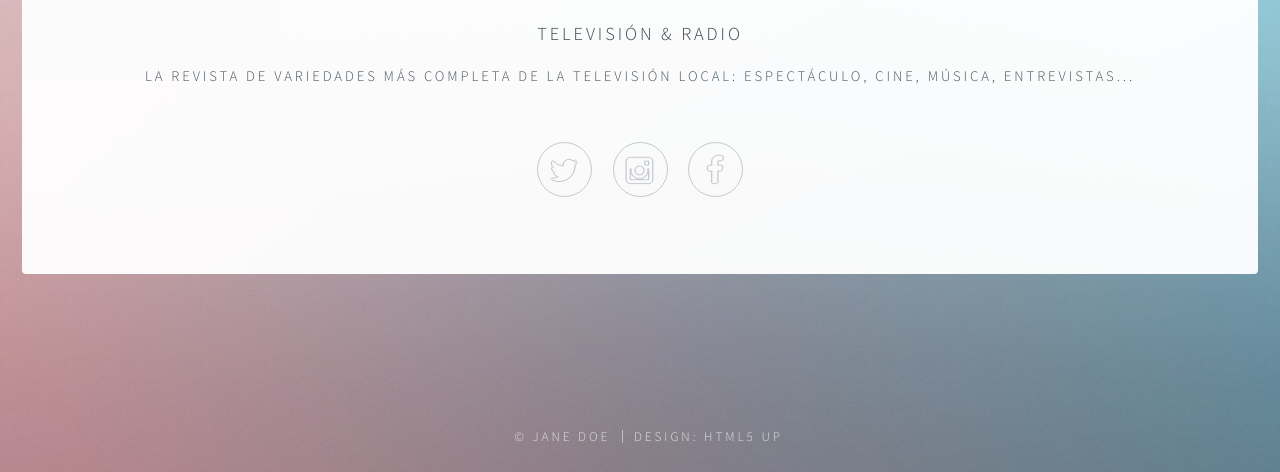
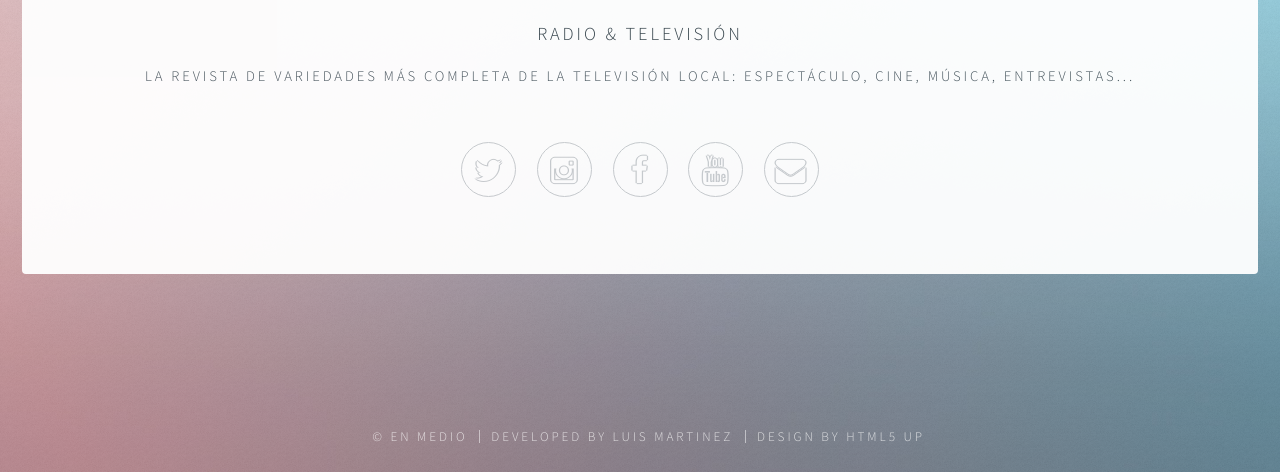
Before and after one commit to luisadrianml/enmedio-web, a plain HTML site: page index.html in a window 1280 px wide. Shown: the part 328-800 px from the top of the page. Drawn offline with Linux system fonts and the light colour scheme.

Commit message:
Add youtube, and email  icon

```diff
--- a/index.html
+++ b/index.html
@@ -1,12 +1,7 @@
 <!DOCTYPE HTML>
-<!--
-	Identity by HTML5 UP
-	html5up.net | @n33co
-	Free for personal and commercial use under the CCA 3.0 license (html5up.net/license)
--->
 <html>
 	<head>
-		<title>Identity by HTML5 UP</title>
+		<title>En Medio | Radio & Televisión</title>
 		<meta charset="utf-8" />
 		<meta name="viewport" content="width=device-width, initial-scale=1" />
 		<!--[if lte IE 8]><script src="assets/js/html5shiv.js"></script><![endif]-->
@@ -24,7 +19,7 @@
 					<section id="main">
 						<header>
 							<span class="avatar"><img src="images/logo-white.png" width="30%" alt="" /></span>
-							<h2>Televisión & Radio</h2>
+							<h2>Radio & Televisión</h2>
 							<p>La revista de variedades más completa de la televisión local: espectáculo, cine, música, entrevistas...</p>
 							<div><!--VosCast.com Flash Player-->
 								<script src="http://cdn.voscast.com/player/?key=4aec01f87ee9a2745c6104c912dda74f" type="text/javascript"></script>
@@ -70,9 +65,11 @@
 						-->
 						<footer>
 							<ul class="icons">
-								<li><a href="#" class="fa-twitter">Twitter</a></li>
-								<li><a href="#" class="fa-instagram">Instagram</a></li>
-								<li><a href="#" class="fa-facebook">Facebook</a></li>
+								<li><a href="https://twitter.com/EnMedioTV" target="_blank" class="fa-twitter">Twitter</a></li>
+								<li><a href="https://www.instagram.com/enmediotv/" target="_blank" class="fa-instagram">Instagram</a></li>
+								<li><a href="https://www.facebook.com/Enmedio-1441284166176270/" target="_blank" class="fa-facebook">Facebook</a></li>
+								<li><a href="https://www.youtube.com/channel/UCFFhGD9aNEd4TqzBEZCWizg/" target="_blank" class="fa-youtube">Youtube</a></li>
+								<li><a href="mailto:someone@example.com?Subject=Hello%20again" target="_top" class="fa-envelope">Correo</a></li>
 							</ul>
 						</footer>
 					</section>
@@ -80,8 +77,9 @@
 				<!-- Footer -->
 					<footer id="footer">
 						<ul class="copyright">
-							<li>&copy; Jane Doe</li>
-							<li>Design: <a href="http://html5up.net">HTML5 UP</a></li>
+							<li>&copy; En Medio</li>
+							<li>Developed by <a href="http://github.com/luisadrianml">Luis Martinez</a></li>
+							<li>Design by <a href="http://html5up.net">HTML5 UP</a></li>
 						</ul>
 					</footer>
 
@@ -97,4 +95,9 @@
 			</script>
 
 	</body>
+	<!--
+        Identity by HTML5 UP
+        html5up.net | @n33co
+        Free for personal and commercial use under the CCA 3.0 license (html5up.net/license)
+    -->
 </html>
```
